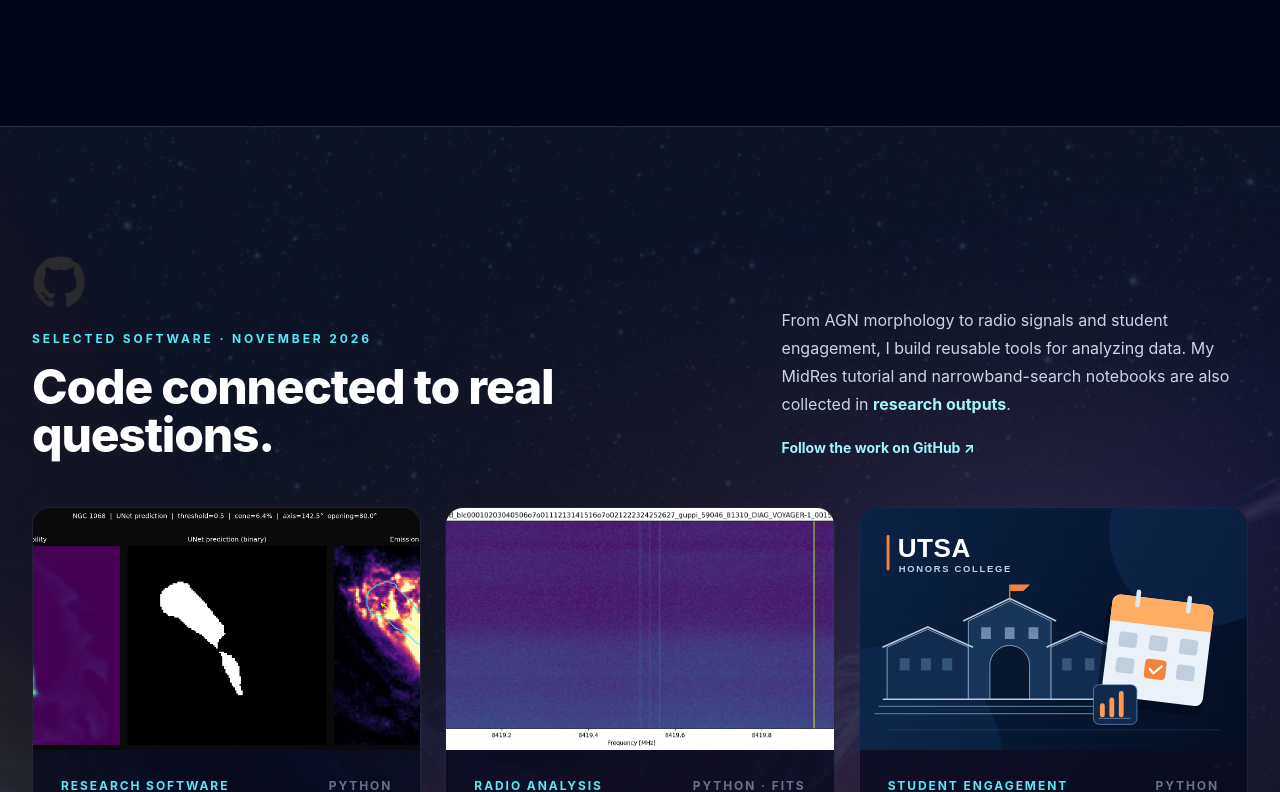
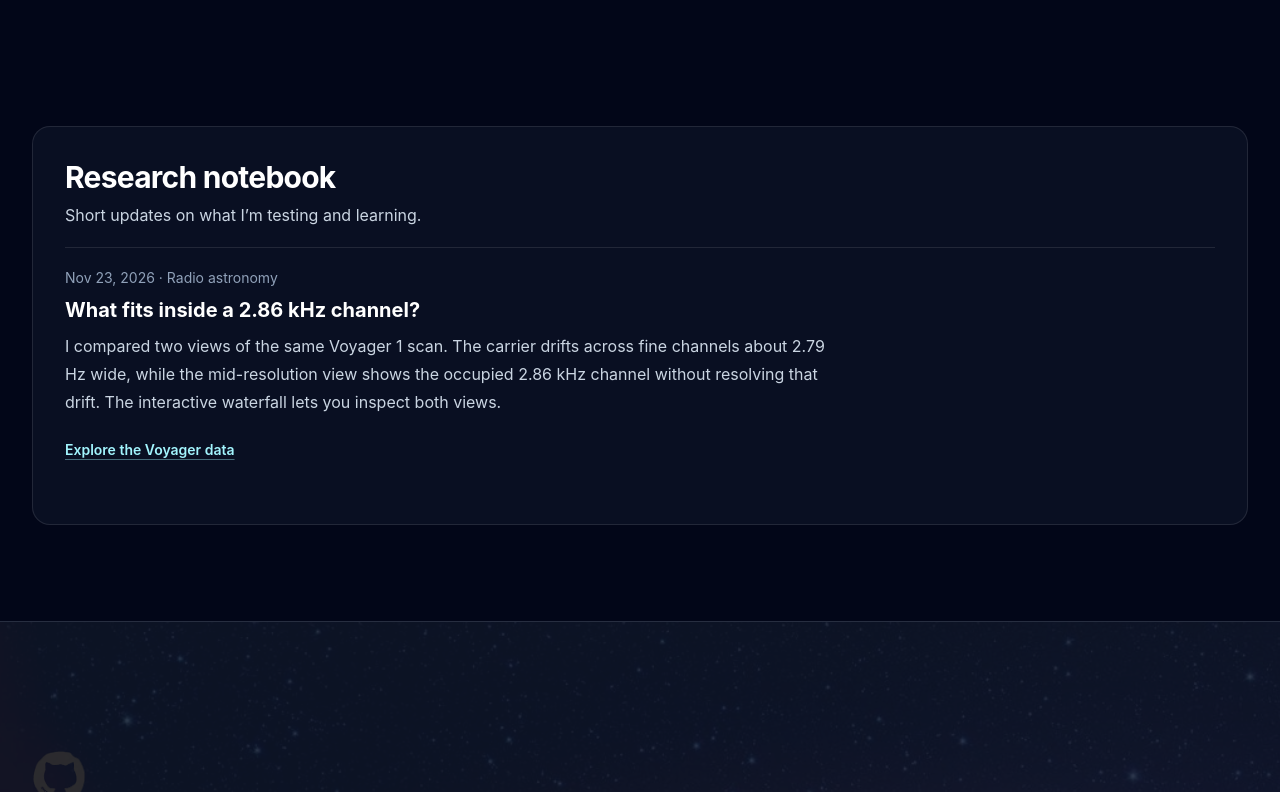
Before and after one commit to 2xwlll/githubportfolio, a Next.js app: page / in a window 1280 px wide. Shown: the part 3248-4040 px from the top of the page. Built offline with nearby package versions, Linux system fonts and the light colour scheme.

Commit message:
adding the notebook section for bi-ish weekly writeups

```diff
--- a/src/app/page.tsx
+++ b/src/app/page.tsx
@@ -3,6 +3,7 @@ import Hero from "@/components/Hero";
 import About from "@/components/home/About";
 import Philosophy from "@/components/home/Philosophy";
 import ResearchShowcase from "@/components/home/ResearchShowcase";
+import ResearchNotebook from "@/components/home/ResearchNotebook";
 import Projects from "@/components/home/Projects";
 import Outreach from "@/components/home/Outreach";
 import CV from "@/components/home/CV";
@@ -15,6 +16,7 @@ export default function Home() {
       <Hero />
       <About />
       <ResearchShowcase />
+      <ResearchNotebook />
       <Projects />
       <Philosophy />
       <CV />
--- a/src/app/research/page.tsx
+++ b/src/app/research/page.tsx
@@ -1,7 +1,8 @@
 import Navbar from "@/components/Navbar";
 import ResearchShowcase from "@/components/home/ResearchShowcase";
+import ResearchNotebook from "@/components/home/ResearchNotebook";
 import Contact from "@/components/home/Contact";
 
 export default function ResearchPage() {
-  return <main className="min-h-screen bg-slate-950 text-slate-100"><Navbar /><div className="pt-16"><ResearchShowcase /></div><Contact /></main>;
+  return <main className="min-h-screen bg-slate-950 text-slate-100"><Navbar /><div className="pt-16"><ResearchShowcase /></div><ResearchNotebook /><Contact /></main>;
 }
--- /dev/null
+++ b/src/components/home/ResearchNotebook.tsx
@@ -0,0 +1,54 @@
+import Link from "next/link";
+import notebook from "@/content/research-notebook.json";
+
+type Entry = {
+  date: string;
+  topic: string;
+  title: string;
+  summary: string;
+  link?: { label: string; url: string };
+};
+
+const entries: Entry[] = [...notebook].sort((a, b) => b.date.localeCompare(a.date));
+const dateFormat = new Intl.DateTimeFormat("en-US", { dateStyle: "medium", timeZone: "UTC" });
+
+function NotebookEntry({ entry }: { entry: Entry }) {
+  return (
+    <li className="border-t border-white/10 py-5">
+      <p className="text-sm text-slate-400">
+        <time dateTime={entry.date}>{dateFormat.format(new Date(entry.date))}</time>
+        {" · "}{entry.topic}
+      </p>
+      <h3 className="mt-2 text-xl font-bold text-white">{entry.title}</h3>
+      <p className="mt-2 max-w-3xl leading-7 text-slate-300">{entry.summary}</p>
+      {entry.link && (
+        <Link href={entry.link.url} prefetch={false} className="mt-3 inline-flex min-h-11 items-center text-sm font-semibold text-cyan-200 underline decoration-cyan-200/40 underline-offset-4 hover:text-white">
+          {entry.link.label}
+        </Link>
+      )}
+    </li>
+  );
+}
+
+export default function ResearchNotebook() {
+  const [latest, ...older] = entries;
+  if (!latest) return null;
+
+  return (
+    <section id="research-notebook" aria-labelledby="research-notebook-title" className="scroll-mt-24 px-5 pb-16 sm:px-8 sm:pb-24">
+      <div className="mx-auto max-w-7xl rounded-2xl border border-white/10 bg-slate-900/60 p-5 sm:p-8">
+        <h2 id="research-notebook-title" className="text-2xl font-bold tracking-tight text-white sm:text-3xl">Research notebook</h2>
+        <p className="mt-2 text-slate-300">Short updates on what I’m testing and learning.</p>
+        <ul className="mt-5"><NotebookEntry entry={latest} /></ul>
+        {older.length > 0 && (
+          <details className="border-t border-white/10 pt-3">
+            <summary className="min-h-11 cursor-pointer py-3 text-sm font-semibold text-cyan-200">Older entries ({older.length})</summary>
+            <ul className="mt-2">
+              {older.map(entry => <NotebookEntry key={`${entry.date}-${entry.title}`} entry={entry} />)}
+            </ul>
+          </details>
+        )}
+      </div>
+    </section>
+  );
+}
--- /dev/null
+++ b/src/content/research-notebook.json
@@ -0,0 +1,12 @@
+[
+  {
+    "date": "2026-11-23",
+    "topic": "Radio astronomy",
+    "title": "What fits inside a 2.86 kHz channel?",
+    "summary": "I compared two views of the same Voyager 1 scan. The carrier drifts across fine channels about 2.79 Hz wide, while the mid-resolution view shows the occupied 2.86 kHz channel without resolving that drift. The interactive waterfall lets you inspect both views.",
+    "link": {
+      "label": "Explore the Voyager data",
+      "url": "/observatory/voyager"
+    }
+  }
+]
```
Also changed, not shown: 1 other file (tests, documents, lock files or other folders).
